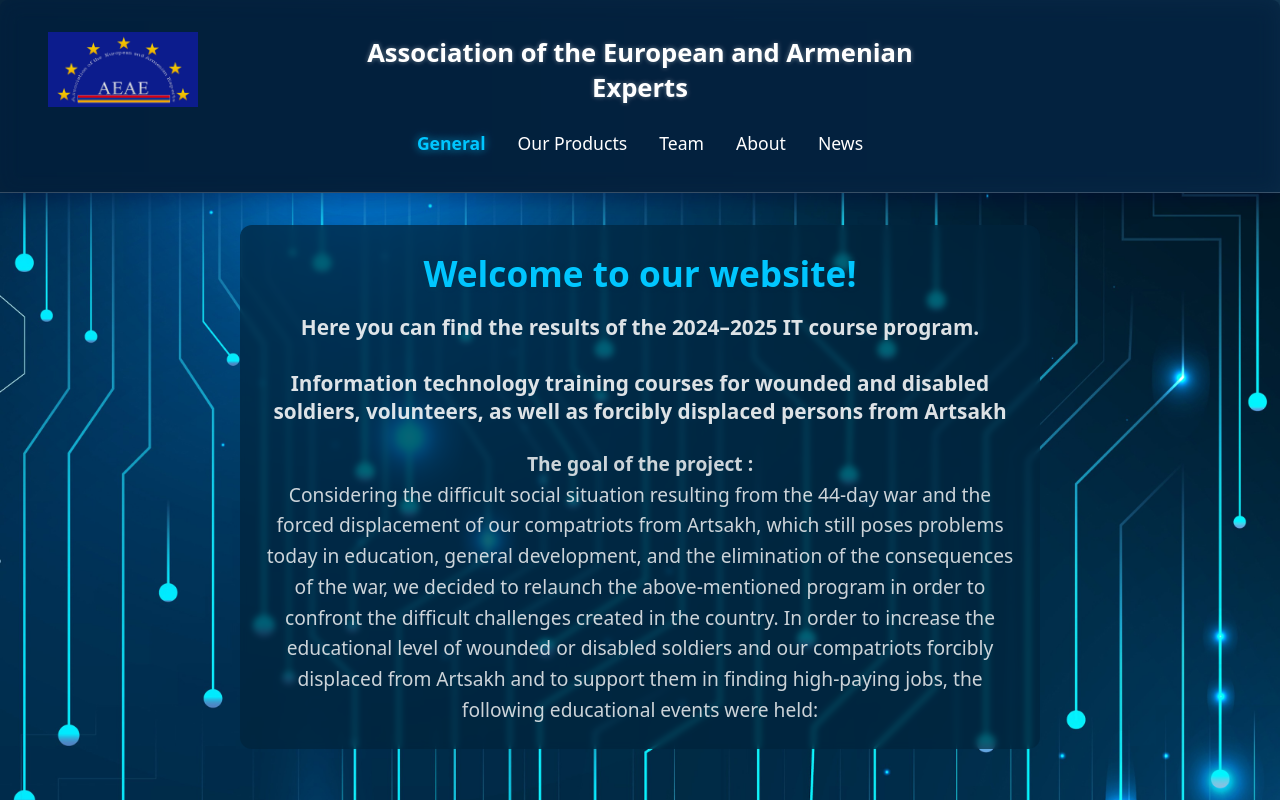
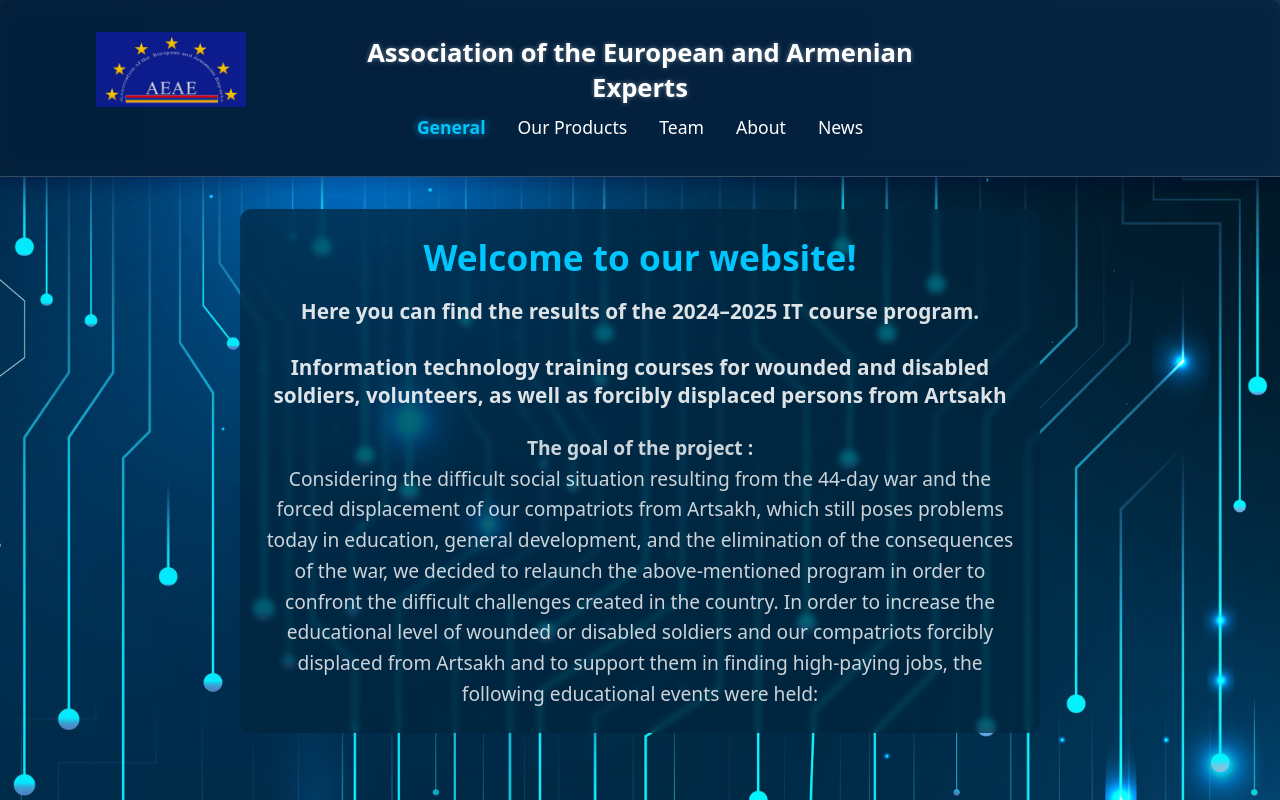
Before and after one commit to oksy-y/haykong-project, a React (Vite) app in the folder haykong/: page /general in a window 1280 px wide. Shown: the top 800 px of the page. Built offline with nearby package versions, Linux system fonts and the light colour scheme.

Commit message:
almost final change

```diff
--- a/haykong/src/eachProduct/eachProduct.css
+++ b/haykong/src/eachProduct/eachProduct.css
@@ -13,7 +13,7 @@
   padding: 2rem;
   border-radius: 12px;
   box-shadow: 0 8px 24px rgba(0, 198, 255, 0.2);
-  flex-wrap: wrap; /* Makes it responsive */
+  flex-wrap: wrap;
 }
 
 .eachProductCard img {
--- a/haykong/src/eachProduct/eachProduct.jsx
+++ b/haykong/src/eachProduct/eachProduct.jsx
@@ -2,13 +2,13 @@ import React from 'react';
 import { useParams } from 'react-router-dom';
 import './eachProduct.css';
 import first from '../assets/product1.jpg';
-import second from '../assets/mane.jpg';
+import second from '../assets/product2.jpg';
 import third from '../assets/ika.jpg';
 
 const images = {
   "Car Line Follower": first,
-  "two": second,
-  "three": third,
+  "Car Plate Detection": second,
+  "AI Agent Assistant Using Flowise": third,
 };
 
 const descriptions = {
--- a/haykong/src/navbar/navbar.css
+++ b/haykong/src/navbar/navbar.css
@@ -17,7 +17,7 @@ body {
 
 .navbarContainer {
   width: 100%;
-  max-width: 1600px;
+  /* max-width: 1600px;         */
   padding: 2rem 3rem;
   margin: 0 auto;
   background: rgba(0, 30, 60, 0.6);
@@ -32,11 +32,15 @@ body {
 }
 
 .top-row {
+  max-width: 1660px;
   display: flex;
   align-items: center;
   justify-content: space-between;
   position: relative;
   margin-bottom: 1rem;
+   max-width: 1660px;
+  padding: 0 3rem;
+  margin: 0 auto;
 }
 
 
--- a/haykong/src/ourProducts/ourProducts.jsx
+++ b/haykong/src/ourProducts/ourProducts.jsx
@@ -21,7 +21,7 @@ const Products = () => {
       <h1>Our products</h1>
       <div className="teamGrid">
         <Card image={first} name="Car Line Follower" desc="Irina Vardanyan, Vahe Ayvazyan" id="Car Line Follower" />
-        <Card image={''} name="Car Plate Detection" desc="Mane Khanazaryan, David Petrosyan" id="Car Plate Detection" />
+        <Card image={second} name="Car Plate Detection" desc="Mane Khanazaryan, David Petrosyan" id="Car Plate Detection" />
         <Card image={''} name="AI Agent Assistant Using Flowise" desc="Nare Shaqaryan" id="AI Agent Assistant Using Flowise" customClass="centeredCard" />
       </div>
     </div>
```
Also changed, not shown: haykong/src/assets/gayane.jpg, haykong/src/assets/product2.jpg.
